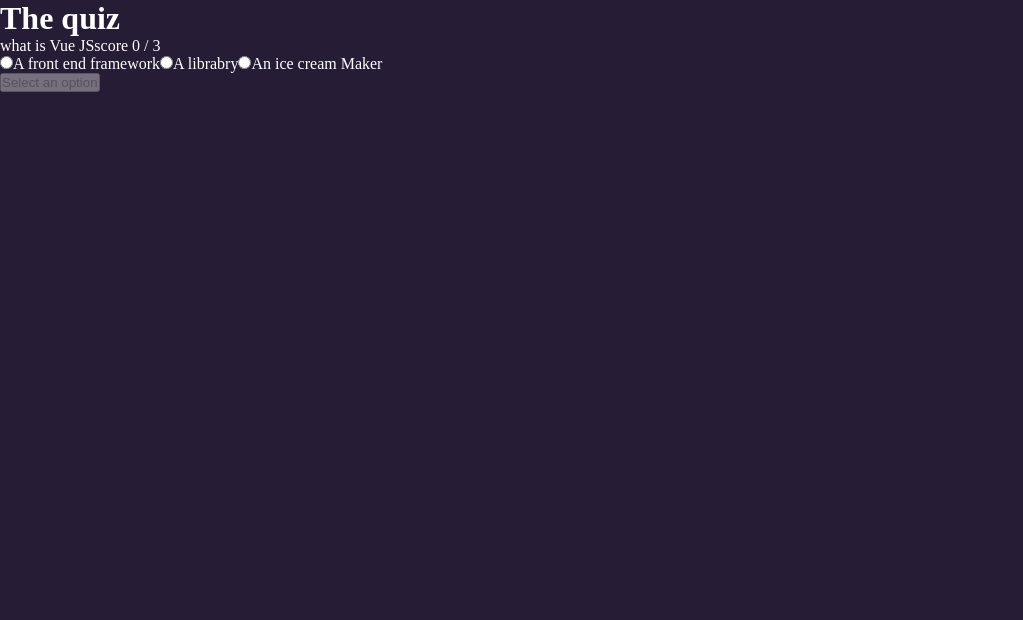
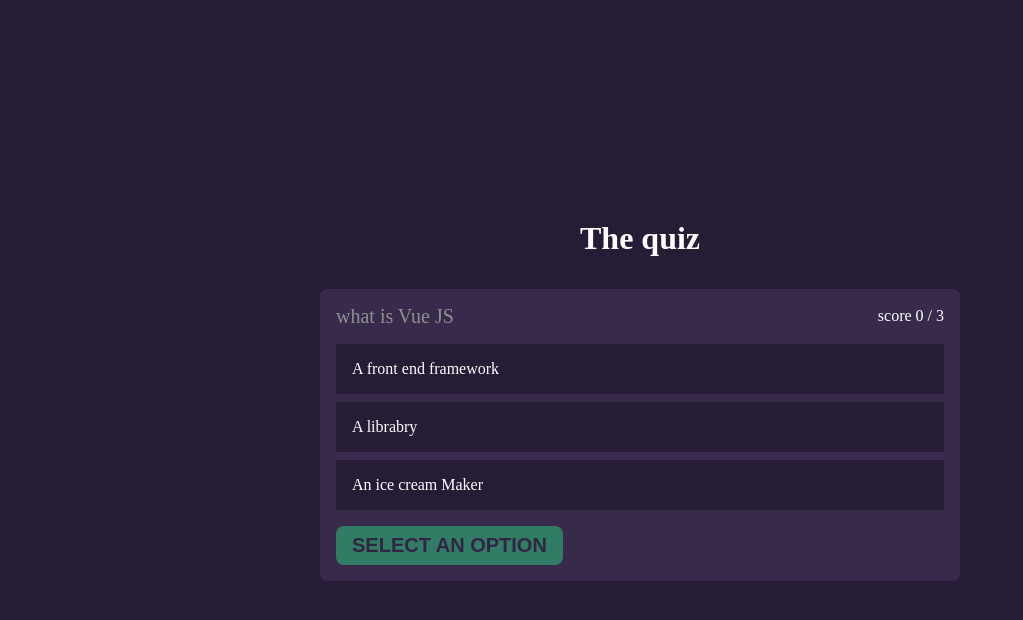
Before and after one commit to mankaache/vuejs-quiz-app, a Vue app: page / in a window 1280 px wide. Shown: the top 620 px of the page, without its empty margins (0-1023 px from the left). Built offline with nearby package versions, Linux system fonts and the light colour scheme.

Commit message:
quiz app completed

```diff
--- a/src/App.vue
+++ b/src/App.vue
@@ -69,8 +69,8 @@
         selected: null,
       },
       {
-        questions: "what is Vue JS",
-        answer: 0,
+        questions: "what is Vue Router",
+        answer: 1,
         options: [
           "Walking in space",
           "A routing library for vue js",
@@ -112,7 +112,14 @@
       }
     };
 
-    return { questions, score, NextQuestion, getCurrentQuestion, setAnswer };
+    return {
+      quizeCompleted,
+      questions,
+      score,
+      NextQuestion,
+      getCurrentQuestion,
+      setAnswer,
+    };
   },
 };
 </script>
@@ -127,4 +134,88 @@
   background: #271c36;
   color: #fff;
 }
+.app {
+  display: flex;
+  flex-direction: column;
+  align-items: center;
+  justify-content: center;
+  min-height: 100vh;
+}
+h1 {
+  font-size: 2rem;
+  margin-bottom: 2rem;
+}
+.quiz {
+  background: #382a4b;
+  padding: 1rem;
+  width: 100%;
+  max-width: 640px;
+  border-radius: 0.5rem;
+}
+
+.quiz-info {
+  display: flex;
+  justify-content: space-between;
+  align-items: center;
+  margin-bottom: 1rem;
+}
+.quiz-info .question {
+  color: #8f8f8f;
+  font-size: 1.25rem;
+}
+.options {
+  margin-bottom: 1rem;
+}
+.option {
+  display: block;
+  padding: 1rem;
+  background: #271c36;
+  margin-bottom: 0.5rem;
+  cursor: pointer;
+}
+
+.option:hover {
+  background: #2d213f;
+}
+.option.correct {
+  background: #2cce7d;
+}
+.option.wrong {
+  background: #ff5a5f;
+}
+.option:last-of-type {
+  margin-bottom: 0;
+}
+.option.disabled {
+  opacity: 0.5;
+}
+.option input {
+  display: none;
+}
+button {
+  appearance: none;
+  outline: none;
+  border: none;
+  cursor: pointer;
+  padding: 0.5rem 1rem;
+  background: #2cce7d;
+  color: #2d213f;
+  font-weight: 700;
+  text-transform: uppercase;
+  font-size: 1.25rem;
+  border-radius: 0.5rem;
+}
+button:disabled {
+  opacity: 0.5;
+}
+h2 {
+  font-size: 2rem;
+  margin-bottom: 2rem;
+  text-align: center;
+}
+p {
+  color: #8f8f8f;
+  font-size: 1.25rem;
+  text-align: center;
+}
 </style>
```
